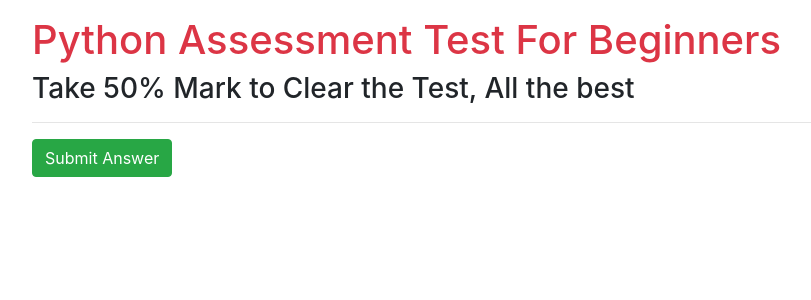
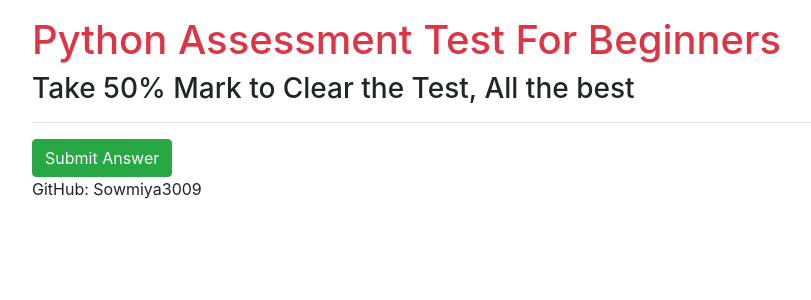
Before and after one commit to suryakumar-exe/newhost, a Django app: page / in a window 1280 px wide. Shown: the top 300 px of the page, without its empty margins (53-864 px from the left). Run offline with Django 3.2, Linux system fonts and the light colour scheme; data that the repository does not hold is empty; some libraries are stand-ins or nearby versions.

Commit message:
Update index.html

```diff
--- a/templates/index.html
+++ b/templates/index.html
@@ -102,7 +102,7 @@
 
         {% endfor %}
         <input type="submit" class="btn btn-success" value="Submit Answer" id="b1"><br>
-
+	    <p>GitHub: Sowmiya3009</p>
     </form>
             	</section>
         <br>
```
